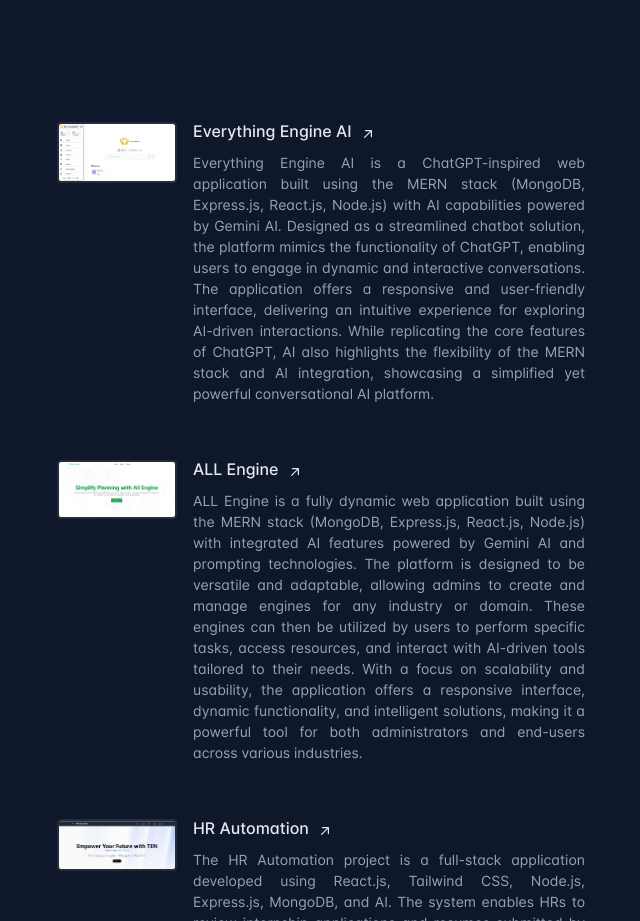
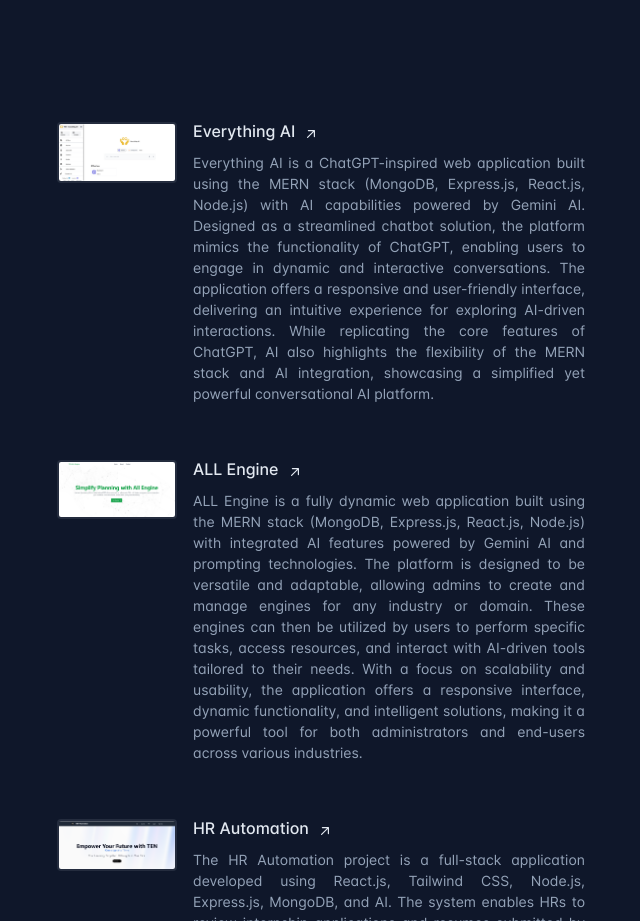
Before and after one commit to Prince260602/Portfolio, a plain HTML site: page index.html in a window 1280 px wide. Shown: the part 3140-4061 px from the top of the page, without its empty margins (583-1223 px from the left). Drawn offline with nearby package versions, Linux system fonts and the light colour scheme; files whose address does not match are found by name.

Commit message:
Update index.html

```diff
--- a/index.html
+++ b/index.html
@@ -699,7 +699,7 @@
                                                         >
                                                             <span class="absolute -inset-x-4 -inset-y-2.5 hidden rounded md:-inset-x-6 md:-inset-y-4 lg:block"></span>
                                                             <span>
-                                                                Everything Engine AI
+                                                                Everything AI
                                                                 <span class="inline-block">
 
                                                                     <svg
@@ -720,7 +720,7 @@
                                                         </a>
                                                     </h3>
                                                     <p class="mt-2 text-sm leading-normal text-justify">
-                                                        Everything Engine AI is a ChatGPT-inspired web application built using the MERN stack (MongoDB, Express.js, React.js, Node.js) with AI capabilities powered by Gemini AI.
+                                                        Everything AI is a ChatGPT-inspired web application built using the MERN stack (MongoDB, Express.js, React.js, Node.js) with AI capabilities powered by Gemini AI.
 
                                                         Designed as a streamlined chatbot solution, the platform mimics the functionality of ChatGPT, enabling users to engage in dynamic and interactive conversations. The application offers a responsive and user-friendly interface, delivering an intuitive experience for exploring AI-driven interactions.
 
```
